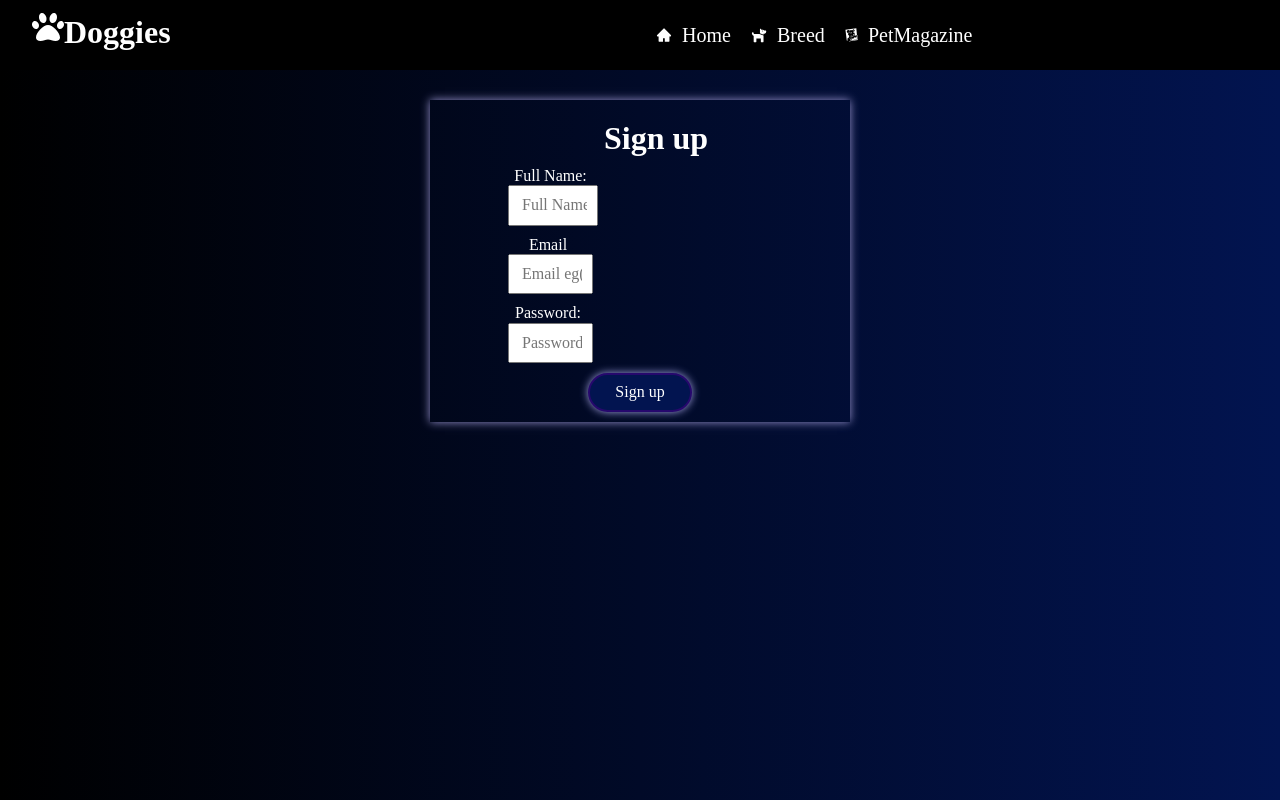
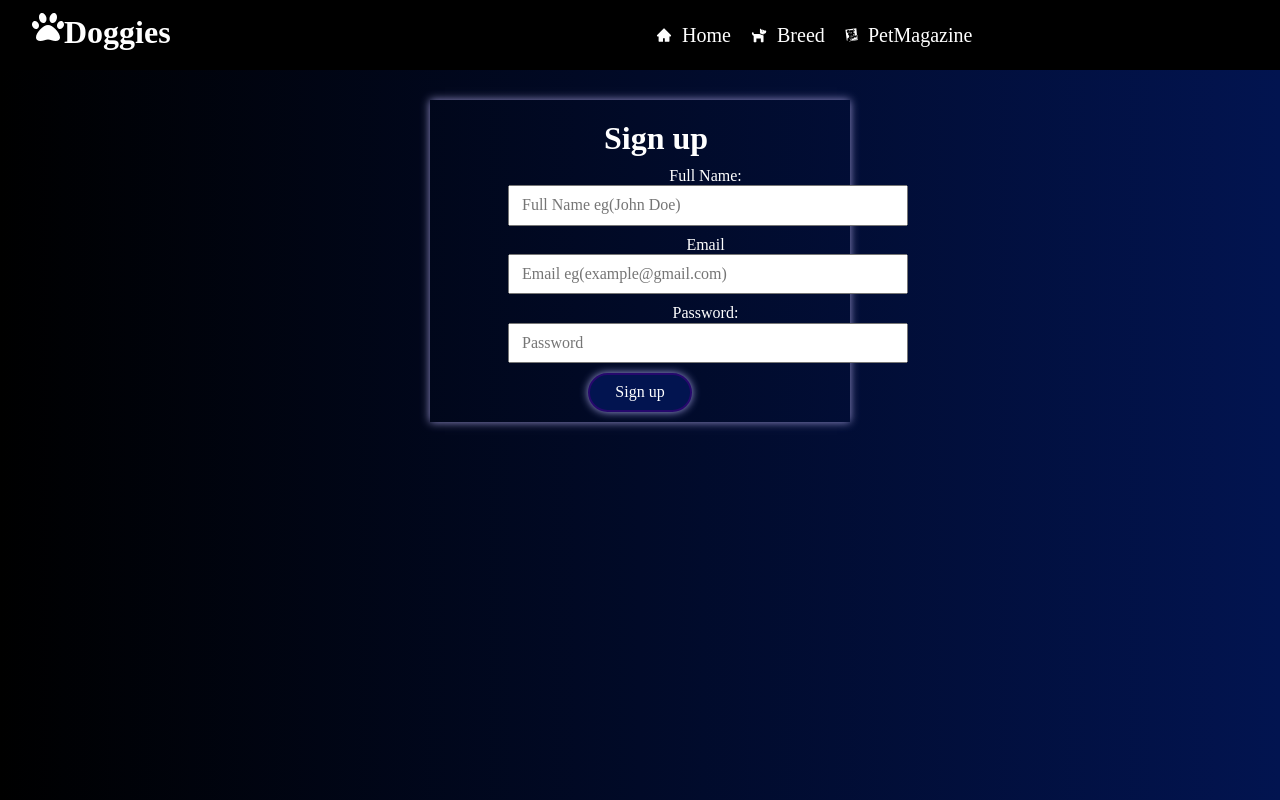
Before and after one commit to clairecharles/Doggies, a React (Create React App) app: page / in a window 1280 px wide. Built offline with nearby package versions, Linux system fonts and the light colour scheme; a web font is replaced by a local one.

Commit message:
initial commit

```diff
--- a/src/Pages/Login/Login.css
+++ b/src/Pages/Login/Login.css
@@ -73,13 +73,13 @@ input{
 
 .form-group{
 margin: 10px 0px;
-    width: 85px;
+    width: 100%;
     margin-left: 68px;
 }
 
 .special-form{
 margin: 10px 0px;
-    width: 90px;
+    width: 100%;
     margin-left: 68px;
 }
 
```
